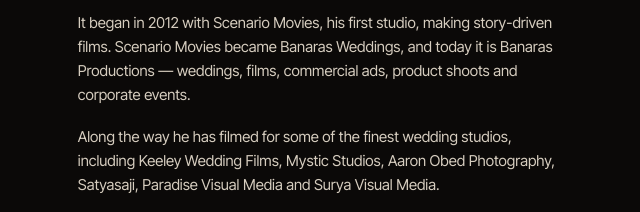
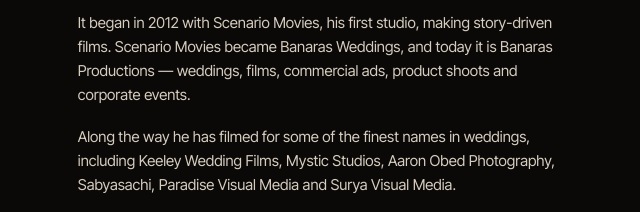
Before and after one commit to rbproductionsin/rbproductionsin.github.io, a plain HTML site: page about.html in a window 1280 px wide. Shown: the part 1080-1292 px from the top of the page, 575-1215 px from the left. Drawn offline with Linux system fonts and the light colour scheme.

Commit message:
Correct collaborator name to Sabyasachi

```diff
--- a/about.html
+++ b/about.html
@@ -49,7 +49,7 @@
         <p class="lead">Banaras Productions is led by Retheesh P Raveendran, a leading wedding photographer and filmmaker who has filmed more than 800 weddings across 28 countries.</p>
         <p>He is associated with the BBC, and it shows in how he films: watch closely, stay out of the way, and let real moments unfold on their own. Nothing is staged twice — the best moments never happen twice.</p>
         <p>It began in 2012 with Scenario Movies, his first studio, making story-driven films. Scenario Movies became Banaras Weddings, and today it is Banaras Productions — weddings, films, commercial ads, product shoots and corporate events.</p>
-        <p>Along the way he has filmed for some of the finest wedding studios, including Keeley Wedding Films, Mystic Studios, Aaron Obed Photography, Satyasaji, Paradise Visual Media and Surya Visual Media.</p>
+        <p>Along the way he has filmed for some of the finest names in weddings, including Keeley Wedding Films, Mystic Studios, Aaron Obed Photography, Sabyasachi, Paradise Visual Media and Surya Visual Media.</p>
         <p>Couples and brands get an artist’s eye with a business owner’s discipline — clear plans, honest timelines and straight answers, and a film remembered the way the day felt.</p>
       </div>
       <dl class="founder__facts" data-facts>
--- a/assets/js/data.js
+++ b/assets/js/data.js
@@ -22,7 +22,7 @@
     { value: '2012', label: 'Filming since' },
     { value: 'BBC', label: 'Associated with' }
   ],
-  workedWith: ['Keeley Wedding Films', 'Mystic Studios', 'Aaron Obed Photography', 'Satyasaji', 'Paradise Visual Media', 'Surya Visual Media'],
+  workedWith: ['Keeley Wedding Films', 'Mystic Studios', 'Aaron Obed Photography', 'Sabyasachi', 'Paradise Visual Media', 'Surya Visual Media'],
 
   founder: {
     name: 'Retheesh P Raveendran',
```
